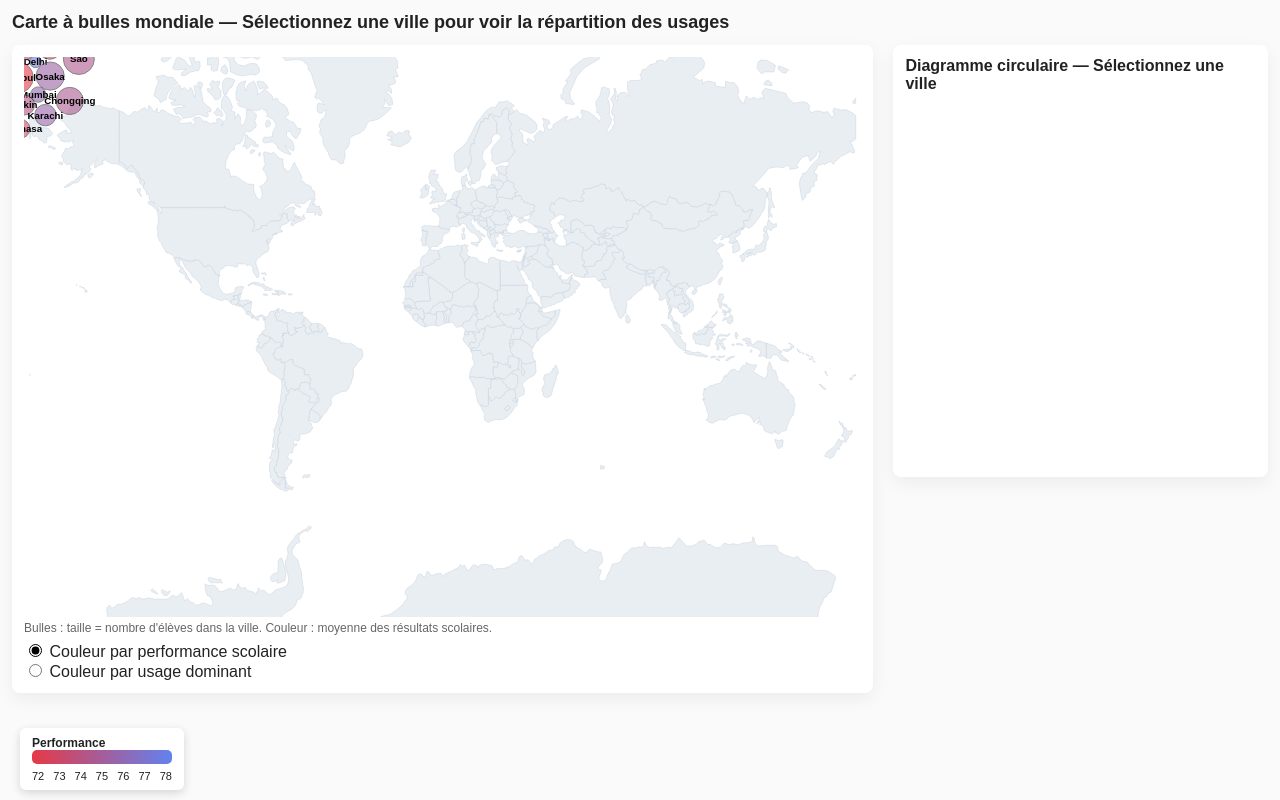
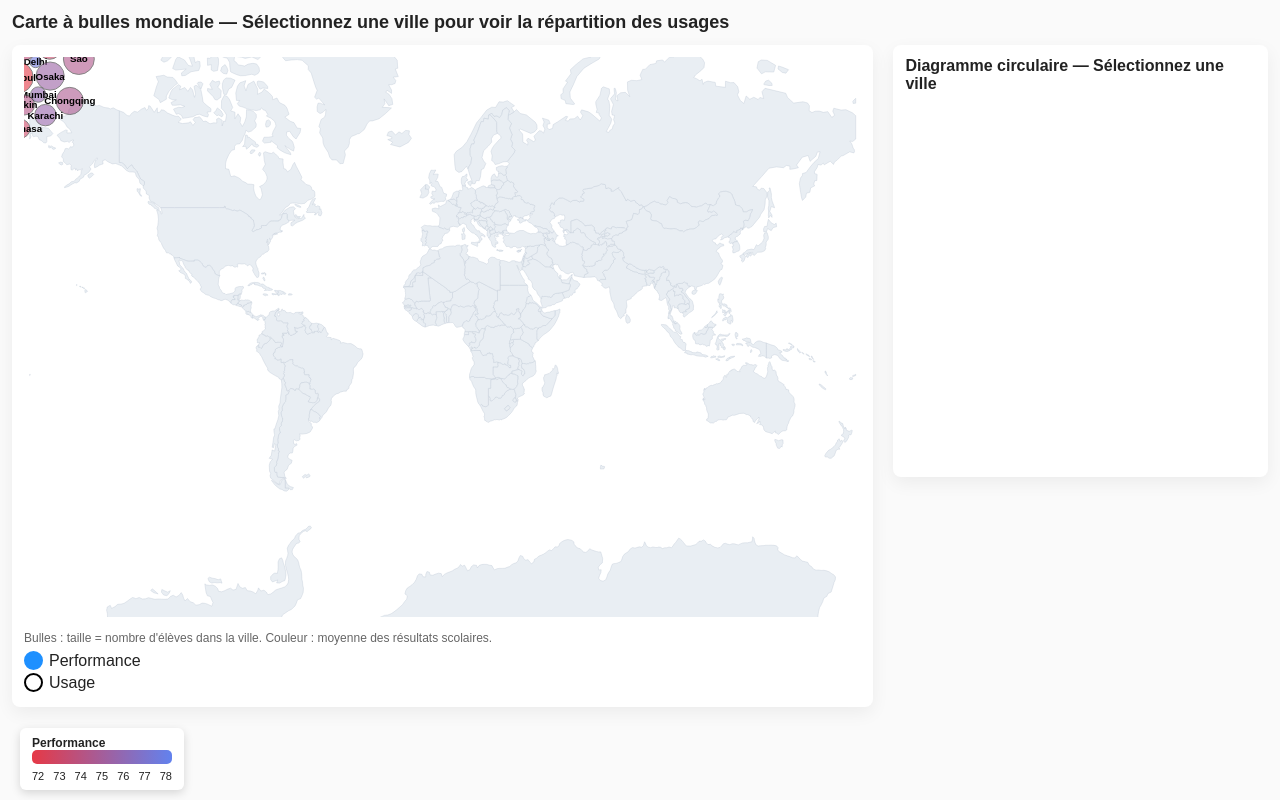
Before and after one commit to HugoDarthenay/projet_visualisation_de_donnees, a website with bundled scripts: page public_html/index.html in a window 1280 px wide. Built offline with nearby package versions, Linux system fonts and the light colour scheme; files whose address does not match are found by name.

Commit message:
correctif 3

```diff
--- a/public_html/css/bubblemap.css
+++ b/public_html/css/bubblemap.css
@@ -8,10 +8,6 @@ body {
 h1 {
   font-size: 18px;
   margin-bottom: 12px;
-}
-
-input[type="radio"] {
-  accent-color: black;
 }
 
 .container {
@@ -91,6 +87,45 @@ text{
   display: block;
 }
 
+.radio-container {
+    display: flex;
+    align-items: center;
+    gap: 6px;
+    cursor: pointer;
+    margin: 3px 0;
+}
+
+.radio-container input[type="radio"] {
+    display: none;
+}
+
+.radio-custom {
+    width: 15px;
+    height: 15px;
+    border: 2px solid #000;
+    border-radius: 50%;
+    display: inline-block;
+    position: relative;
+    background-color: transparent;
+}
+
+.radio-container input[type="radio"]:checked + .radio-custom {
+    background-color: #1e90ff;
+    border-color: #1e90ff;
+}
+
+.radio-container input[type="radio"]:checked + .radio-custom::after {
+    content: "";
+    width: 10px;
+    height: 10px;
+    border-radius: 50%;
+    background-color: #1e90ff;
+    position: absolute;
+    top: 50%;
+    left: 50%;
+    transform: translate(-50%, -50%);
+}
+
 #pieChart {
   width: 100%;
   height: 360px;
@@ -132,6 +167,7 @@ text{
 .muted {
   color: #666;
   font-size: 13px;
+  margin-top: 10px
 }
 
 .small {
--- a/public_html/index.html
+++ b/public_html/index.html
@@ -32,8 +32,17 @@
       </div>
       <div id="loading" class="loading">Chargement des données...</div>
       <div id="colorModeContainer">
-        <label class="label-radio"><input type="radio" name="colorMode" value="performance" checked> Couleur par performance scolaire</label>
-        <label class="label-radio"><input type="radio" name="colorMode" value="usage"> Couleur par usage dominant</label>
+        <label class="radio-container">
+          <input type="radio" name="colorMode" value="performance" checked>
+          <span class="radio-custom"></span>
+          Performance
+      </label>
+
+      <label class="radio-container">
+          <input type="radio" name="colorMode" value="usage">
+          <span class="radio-custom"></span>
+          Usage
+      </label>
       </div>
     </div>
 
```
